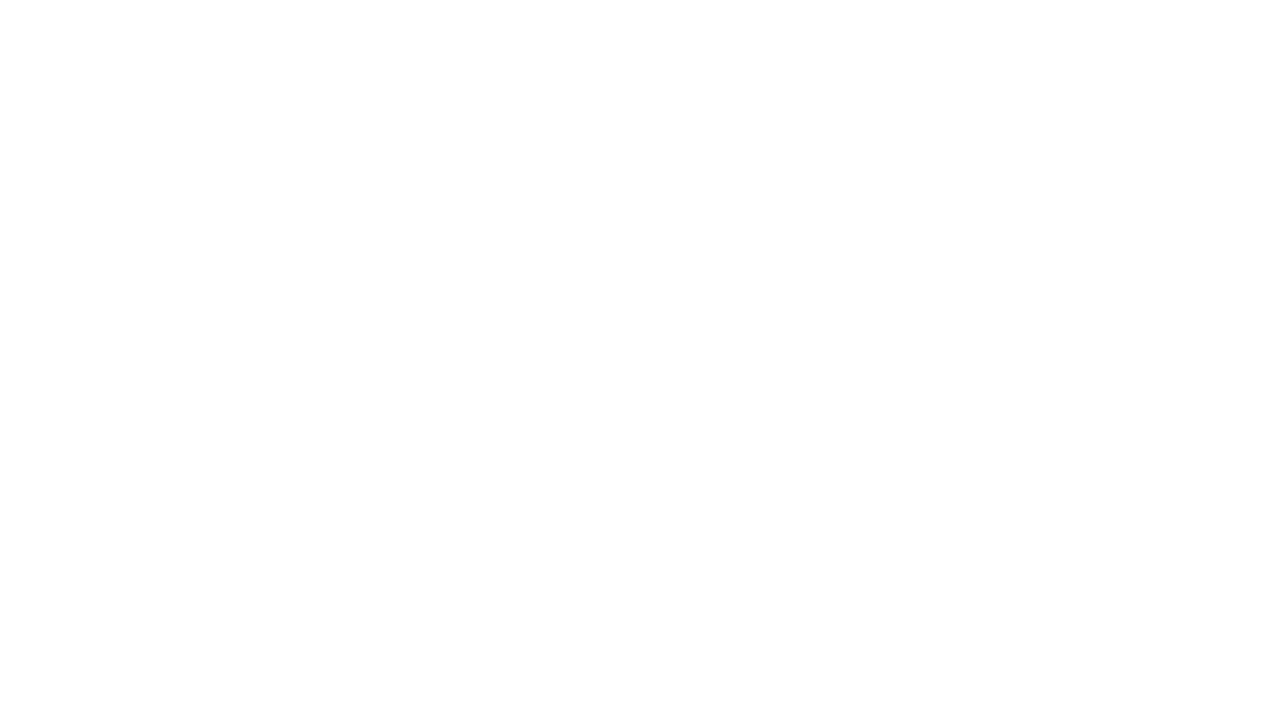
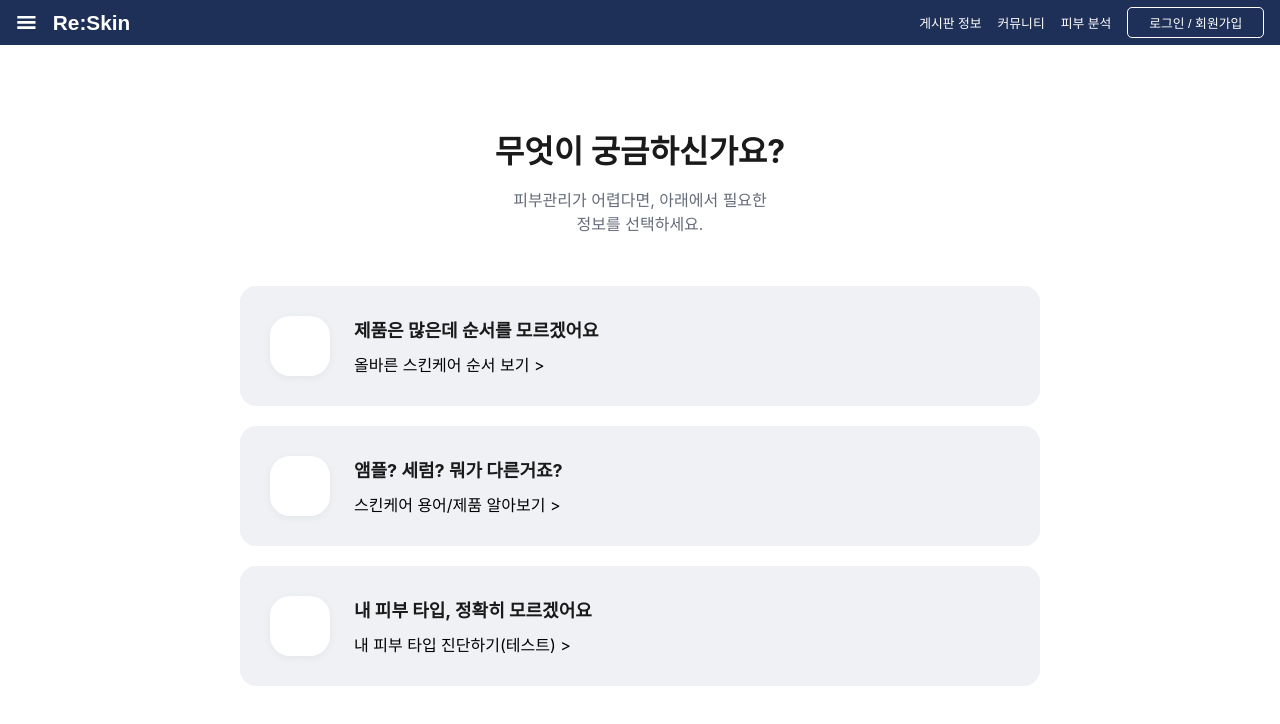
Before and after one commit to tab-captains/RE-Skin-fe, a React (Vite) app: page /infoboard in a window 1280 px wide. Before the commit this address had no page. Shown: the top 724 px of the page. Built offline with nearby package versions, Linux system fonts and the light colour scheme.

Commit message:
feat: 게시판 정보 페이지를 만들고 기본 UI 작성

```diff
--- a/src/App.jsx
+++ b/src/App.jsx
@@ -7,6 +7,7 @@ import LoginPage from './features/auth/pages/LoginPage';
 import RegisterPage from './features/auth/pages/RegisterPage';
 import AnalysisOverviewPage from './features/analysis/pages/AnalysisOverviewPage';
 import CommunityPage from './features/community/pages/CommunityPage';
+import Infoboard from "./features/infoboard/pages/InfoboardPage";
 
 
 
@@ -21,6 +22,7 @@ function App() {
           <Route path="login" element={<LoginPage />}/>
           <Route path="register" element={<RegisterPage />} />
           <Route path="community" element={<CommunityPage />}/>
+          <Route path="infoboard" element={<Infoboard />}/>
       </Route>
       </Routes>
     </Router>
--- a/src/features/common/components/Navbar.jsx
+++ b/src/features/common/components/Navbar.jsx
@@ -83,6 +83,7 @@ const Navbar = ()=>{
         <Logo to = '/'>Re:Skin</Logo>
       </LeftGroup>
       <RightGroup>
+        <NavButton to = '/Infoboard'>게시판 정보</NavButton>
         <NavButton to = '/community'>커뮤니티</NavButton>
         <NavButton to ='/analysisOverview'>피부 분석</NavButton>
         <LoginButton to = '/login'>로그인 / 회원가입</LoginButton>
--- /dev/null
+++ b/src/features/infoboard/pages/InfoboardPage.css
@@ -0,0 +1,80 @@
+.info-container {
+  max-width: 800px;
+  margin: 0 auto;
+  padding: 60px 20px;
+  text-align: center;
+  font-family: 'Pretendard', -apple-system, BlinkMacSystemFont, system-ui, Roboto, sans-serif;
+}
+.info-header {
+  margin-bottom: 50px;
+}
+
+.info-header h1 {
+  font-size: 32px;
+  font-weight: 700;
+  color: #1a1a1a;
+  margin-bottom: 12px;
+}
+
+.info-header p {
+  font-size: 16px;
+  color: #666b7a;
+  line-height: 1.5;
+}
+
+
+.info-card-list {
+  display: flex;
+  flex-direction: column;
+  gap: 20px;
+}
+
+
+.info-card {
+  display: flex;
+  align-items: center;
+  background-color: #eff1f5;
+  padding: 30px;
+  border-radius: 16px;
+  text-decoration: none;
+  color: inherit;
+  transition: transform 0.2s ease, box-shadow 0.2s ease;
+  cursor: pointer;
+}
+
+.info-card:hover {
+  transform: translateY(-3px);
+  box-shadow: 0 4px 12px rgba(0, 0, 0, 0.05);
+  background-color: #e8ebf0;
+}
+
+.icon-box {
+  background-color: white;
+  width: 60px;
+  height: 60px;
+  border-radius: 20px;
+  display: flex;
+  align-items: center;
+  justify-content: center;
+  margin-right: 24px;
+  flex-shrink: 0;
+  box-shadow: 0 2px 8px rgba(0, 0, 0, 0.05);
+}
+
+.icon-box svg {
+  width: 30px;
+  height: 30px;
+  color: #333;
+}
+
+.card-content {
+  text-align: left;
+  flex: 1;
+}
+
+.card-title {
+  font-size: 18px;
+  font-weight: 700;
+  color: #1a1a1a;
+  margin: 0 0 10px 0;
+}
--- /dev/null
+++ b/src/features/infoboard/pages/InfoboardPage.jsx
@@ -0,0 +1,71 @@
+import React from 'react';
+import './InfoboardPage.css';
+
+const Infoboard = () => {
+  const menuItems = [
+    {
+      id: 1,
+      icon: (
+        <svg fill="none" viewBox="0 0 24 24" stroke="currentColor" strokeWidth={2}>
+          <path strokeLinecap="round" strokeLinejoin="round" />
+        </svg>
+      ),
+      title: "제품은 많은데 순서를 모르겠어요",
+      action: "올바른 스킨케어 순서 보기 >",
+      link: "/guide/step"
+    },
+    {
+      id: 2,
+      icon: (
+        <svg fill="none" viewBox="0 0 24 24" stroke="currentColor" strokeWidth={2}>
+          <path strokeLinecap="round" strokeLinejoin="round" />
+        </svg>
+      ),
+      title: "앰플? 세럼? 뭐가 다른거죠?",
+      action: "스킨케어 용어/제품 알아보기 >",
+      link: "/guide/dictionary"
+    },
+    {
+      id: 3,
+      icon: (
+        <svg fill="none" viewBox="0 0 24 24" stroke="currentColor" strokeWidth={2}>
+          <path strokeLinecap="round" strokeLinejoin="round" />
+        </svg>
+      ),
+      title: "내 피부 타입, 정확히 모르겠어요",
+      action: "내 피부 타입 진단하기(테스트) >",
+      link: "/analysis/test"
+    }
+  ];
+
+  return (
+    <div className="info-container">
+      <div className="info-header">
+        <h1>무엇이 궁금하신가요?</h1>
+        <p>
+          피부관리가 어렵다면, 아래에서 필요한<br />
+          정보를 선택하세요.
+        </p>
+      </div>
+      <div className="info-card-list">
+        {menuItems.map((item) => (
+          <div
+            key={item.id}
+            className="info-card"
+            onClick={() => console.log(`${item.title} 클릭됨!`)}
+          >
+            <div className="icon-box">
+              {item.icon}
+            </div>
+            <div className="card-content">
+              <h3 className="card-title">{item.title}</h3>
+              <span className="card-action-btn">{item.action}</span>
+            </div>
+          </div>
+        ))}
+      </div>
+    </div>
+  );
+};
+
+export default Infoboard;
```
Also changed, not shown: src/features/infoboard/pages/skincarestep.css (added), src/features/infoboard/pages/skincarestep.jsx (added).
